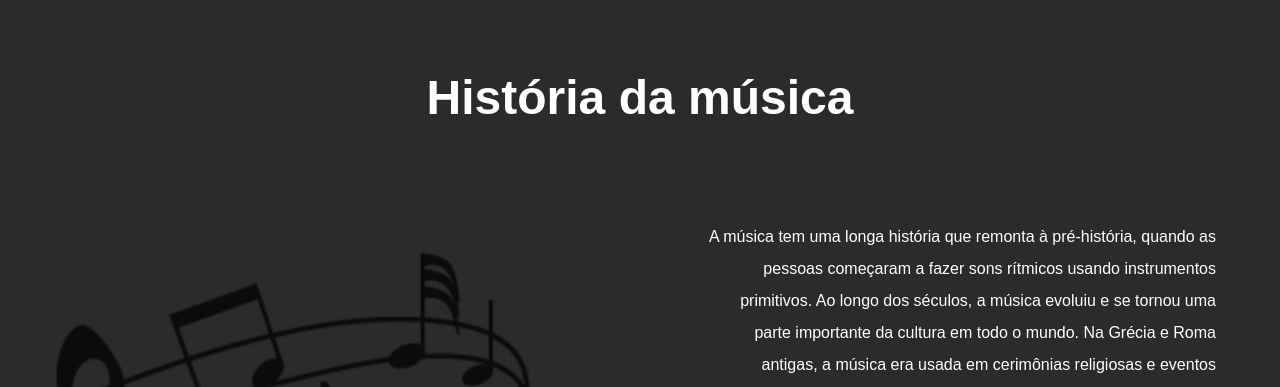
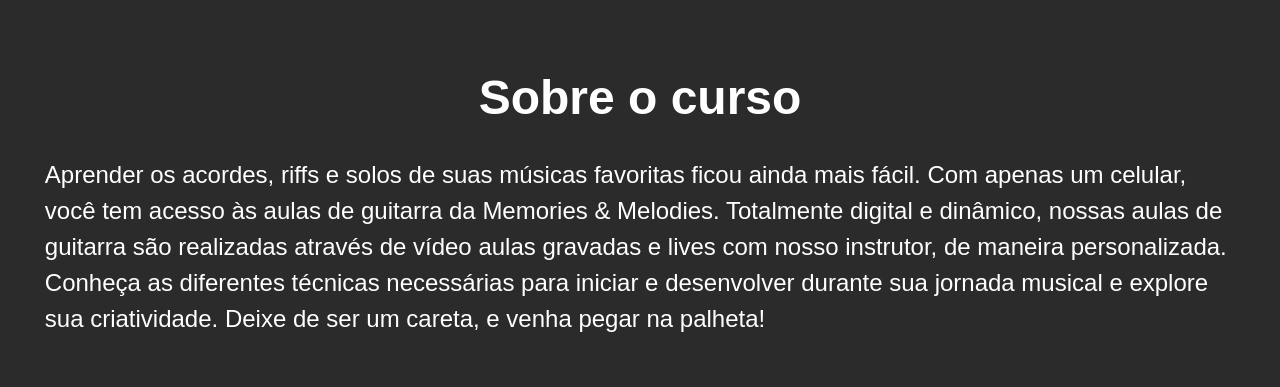
Before and after one commit to mauriciocr22/memories-and-melodies-master, a React (Vite) app: page / in a window 1280 px wide. Shown: the part 815-1202 px from the top of the page. Built offline with nearby package versions, Linux system fonts and the light colour scheme; a web font is replaced by a local one.

Commit message:
feat: criação da seção sobre o curso

```diff
--- a/src/App.tsx
+++ b/src/App.tsx
@@ -3,6 +3,7 @@
 import { Titulo } from "./components/Titulo";
 import { Historia } from "./components/Historia";
 import { Footer } from "./components/Footer";
+import { About } from "./components/About";
 
 function App() {
   return (
@@ -10,6 +11,7 @@
       <Navbar />
       <Titulo />
       <CardAulas />
+      <About />
       <Historia />
       <Footer />
     </div>
--- /dev/null
+++ b/src/components/About/index.tsx
@@ -0,0 +1,19 @@
+import "./style.css";
+
+export function About() {
+  return (
+    <div className="sub-titulo">
+      <h1>Sobre o curso</h1>
+      <p>
+        Aprender os acordes, riffs e solos de suas músicas favoritas ficou ainda
+        mais fácil. Com apenas um celular, você tem acesso às aulas de guitarra
+        da Memories & Melodies. Totalmente digital e dinâmico, nossas aulas de
+        guitarra são realizadas através de vídeo aulas gravadas e lives com
+        nosso instrutor, de maneira personalizada. Conheça as diferentes
+        técnicas necessárias para iniciar e desenvolver durante sua jornada
+        musical e explore sua criatividade. Deixe de ser um careta, e venha
+        pegar na palheta!
+      </p>
+    </div>
+  );
+}
--- /dev/null
+++ b/src/components/About/style.css
@@ -0,0 +1,15 @@
+.sub-titulo {
+  display: flex;
+  flex-direction: column;
+  justify-content: center;
+  align-items: center;
+  margin-top: 5.6rem;
+  font-size: 1.5rem;
+  width: 100%;
+}
+
+.sub-titulo p {
+  width: 93%;
+  line-height: 1.5;
+  margin-top: 2rem;
+}
```
